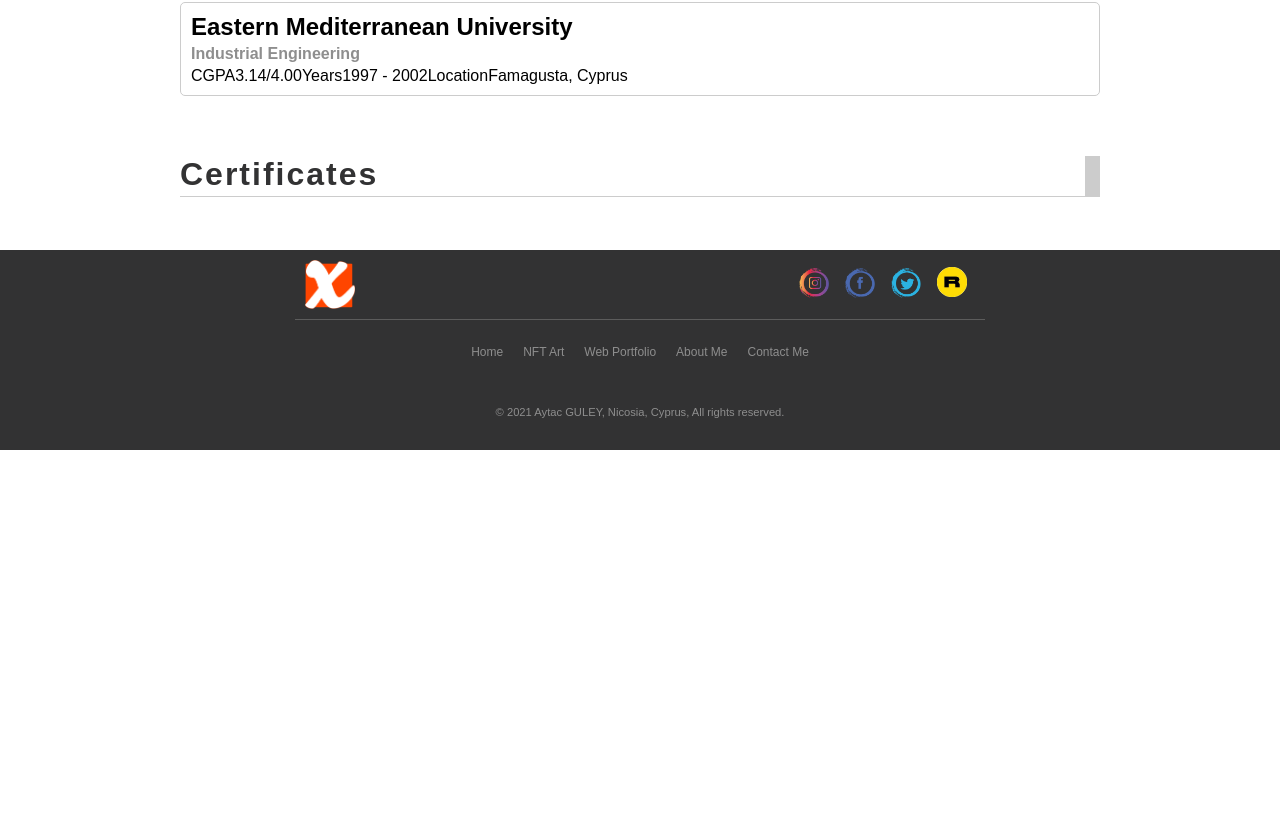
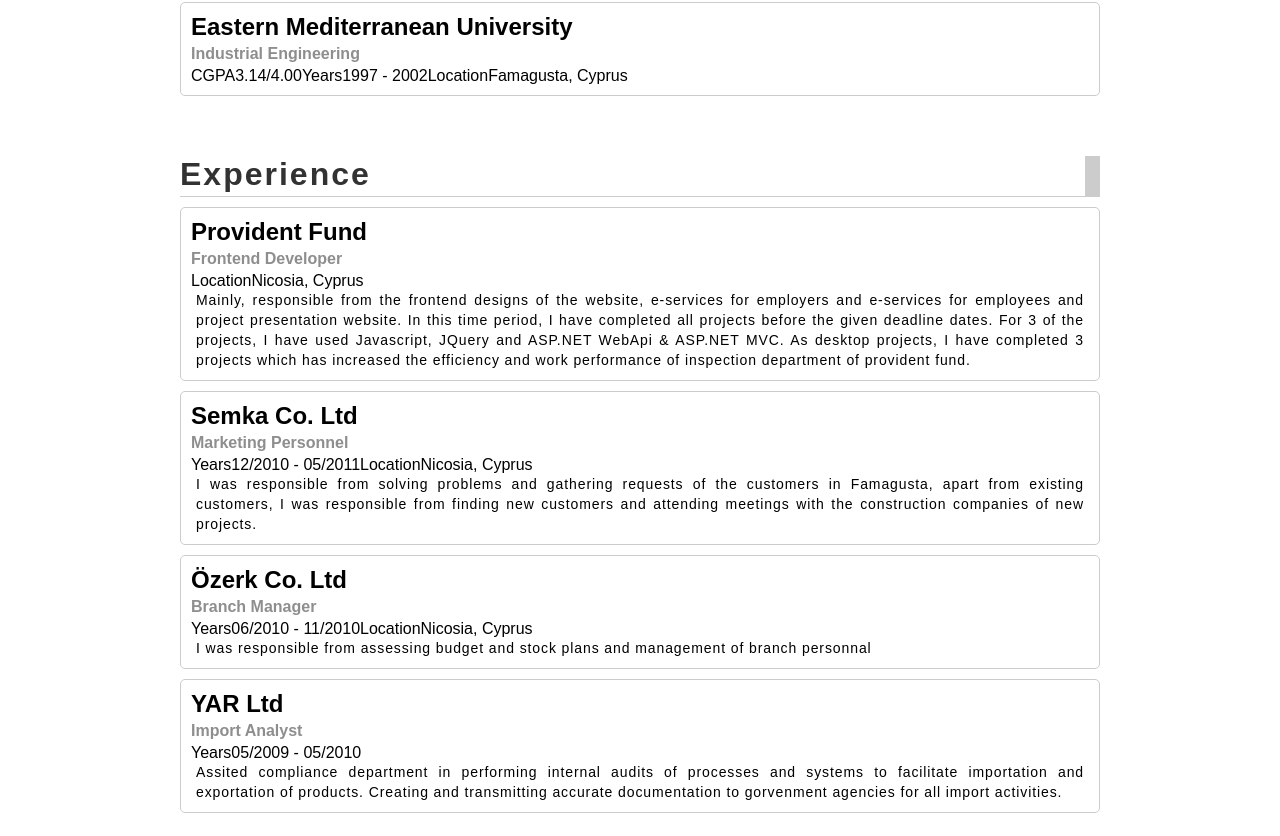
Before and after one commit to aytacg26/myportfolioweb, a React (Create React App) app: page /about in a window 1280 px wide. Shown: the part 1344-2180 px from the top of the page. Before the commit the page ends 1794 px from the top, so only its background shows below. Built offline with nearby package versions, Linux system fonts and the light colour scheme; no server answers; a web font is replaced by a local one.

Commit message:
dark mode added to About Me components

```diff
--- a/src/components/Pages/About/AboutMe.js
+++ b/src/components/Pages/About/AboutMe.js
@@ -39,7 +39,7 @@
 
       <div className={classes.Section}>
         <Heading title='About Me' />
-        <AboutMeText />
+        <AboutMeText isDarkMode={darkMode} />
         <ProfileBadges />
       </div>
 
@@ -91,6 +91,7 @@
           endYear='2005'
           grade='3.89/4.00'
           location='Nicosia, Cyprus'
+          isDarkMode={darkMode}
         />
         <EntryCard
           heading='Eastern Mediterranean University'
@@ -99,11 +100,50 @@
           endYear='2002'
           grade='3.14/4.00'
           location='Famagusta, Cyprus'
+          isDarkMode={darkMode}
         />
       </div>
-
       <div className={classes.Section}>
-        <Heading title='Certificates' />
+        <Heading title='Experience' />
+        <EntryCard
+          heading='Provident Fund'
+          subHeading='Frontend Developer'
+          startYear='04/2014'
+          location='Nicosia, Cyprus'
+          entryText='Mainly, responsible from the frontend designs of the website, e-services for employers and e-services for
+          employees and project presentation website. In this time period, I have completed all projects before the
+          given deadline dates. For 3 of the projects, I have used Javascript, JQuery and ASP.NET WebApi &amp;
+          ASP.NET MVC. As desktop projects, I have completed 3 projects which has increased the efficiency and
+          work performance of inspection department of provident fund.'
+          isDarkMode={darkMode}
+        />
+        <EntryCard
+          heading='Semka Co. Ltd'
+          subHeading='Marketing Personnel'
+          startYear='12/2010'
+          endYear='05/2011'
+          location='Nicosia, Cyprus'
+          entryText='I was responsible from solving problems and gathering requests of the customers in Famagusta, apart from
+          existing customers, I was responsible from finding new customers and attending meetings with the construction companies
+          of new projects. '
+        />
+        <EntryCard
+          heading='Özerk Co. Ltd'
+          subHeading='Branch Manager'
+          startYear='06/2010'
+          endYear='11/2010'
+          location='Nicosia, Cyprus'
+          entryText='I was responsible from assessing budget and stock plans and management of branch personnal'
+        />
+        <EntryCard
+          heading='YAR Ltd'
+          subHeading='Import Analyst'
+          startYear='05/2009'
+          endYear='05/2010'
+          entryText='Assited compliance department in performing internal audits of processes and systems to facilitate
+          importation and exportation of products. Creating and transmitting accurate documentation to gorvenment
+          agencies for all import activities.'
+        />
       </div>
     </PresentationSection>
   );
--- a/src/components/Pages/About/AboutMe.module.css
+++ b/src/components/Pages/About/AboutMe.module.css
@@ -170,6 +170,14 @@
     font-size: 11.5px;
   }
 
+  .Section p {
+    font-size: 12.5px;
+    text-align: justify;
+    letter-spacing: 0.5px;
+    line-height: 20px;
+    margin: 0 8px;
+  }
+
   .GitHubRepos,
   .GitHubReposList {
     max-width: 100%;
--- a/src/components/Pages/About/AboutMeSections/AboutMeText.js
+++ b/src/components/Pages/About/AboutMeSections/AboutMeText.js
@@ -1,21 +1,27 @@
 import React from 'react';
 import classes from '../AboutMe.module.css';
 
-const AboutMeText = () => {
+const AboutMeText = ({ isDarkMode }) => {
   return (
-    <p>
-      <span className={classes.Huge}>S</span>ince 2013, I have been studying
-      computer science and programming languages. My programming languages
-      journey started with C++, then I moved to python and C#. In my university
-      years, I was using HTML, CSS, and JavaScript for simple landing websites
-      and from those years and because of the initial nature of JavaScript, I
-      have never think JS as a programming language to create something but it
-      was just a language to create interactivity and simple animations on the
-      web. After my first project in 2014, I realized that JavaScript is more
-      than that and started to study it in more detail. Currently, I am a
-      JavaScript Enthusiast and I love working on any kind of JavaScript-based
-      library, package, and framework. From Frontend to Backend, I mostly prefer
-      to use and learn JavaScript-based technologies.
+    <p style={{ color: isDarkMode ? '#fff' : '#000000' }}>
+      <span
+        className={classes.Huge}
+        style={{ color: isDarkMode ? 'red' : '#000000' }}
+      >
+        S
+      </span>
+      ince 2013, I have been studying computer science and programming
+      languages. My programming languages journey started with C++, then I moved
+      to python and C#. In my university years, I was using HTML, CSS, and
+      JavaScript for simple landing websites and from those years and because of
+      the initial nature of JavaScript, I have never think JS as a programming
+      language to create something but it was just a language to create
+      interactivity and simple animations on the web. After my first project in
+      2014, I realized that JavaScript is more than that and started to study it
+      in more detail. Currently, I am a JavaScript Enthusiast and I love working
+      on any kind of JavaScript-based library, package, and framework. From
+      Frontend to Backend, I mostly prefer to use and learn JavaScript-based
+      technologies.
     </p>
   );
 };
```
